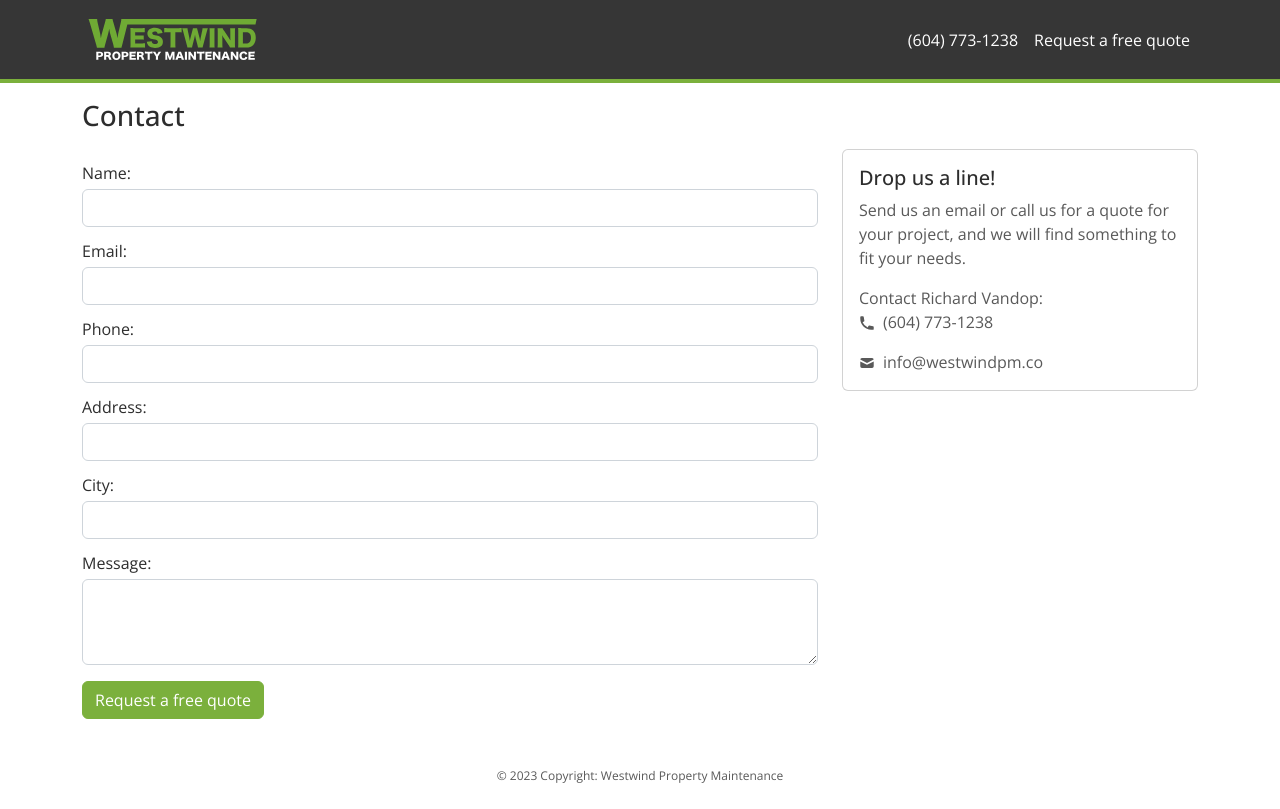
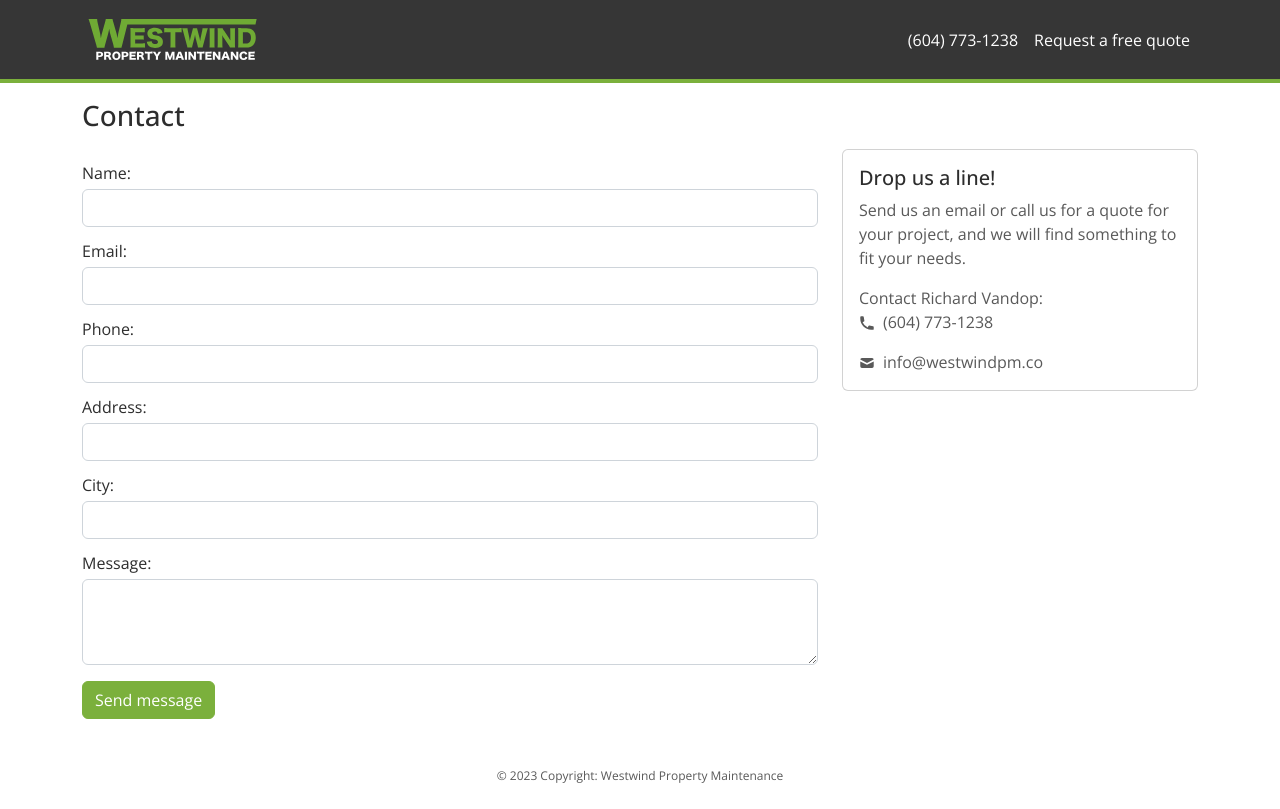
Before and after one commit to markvandop/westwind, a React (Create React App) app: page /contact in a window 1280 px wide. Built offline with nearby package versions, Linux system fonts and the light colour scheme.

Commit message:
contact form submit text

```diff
--- a/src/pages/Contact/index.js
+++ b/src/pages/Contact/index.js
@@ -126,7 +126,7 @@ export function Contact() {
                 />
               </Form.Group>
               <Button variant="primary" type="submit">
-                Request a free quote
+                Send message
               </Button>
             </Form>
           </Col>
```
